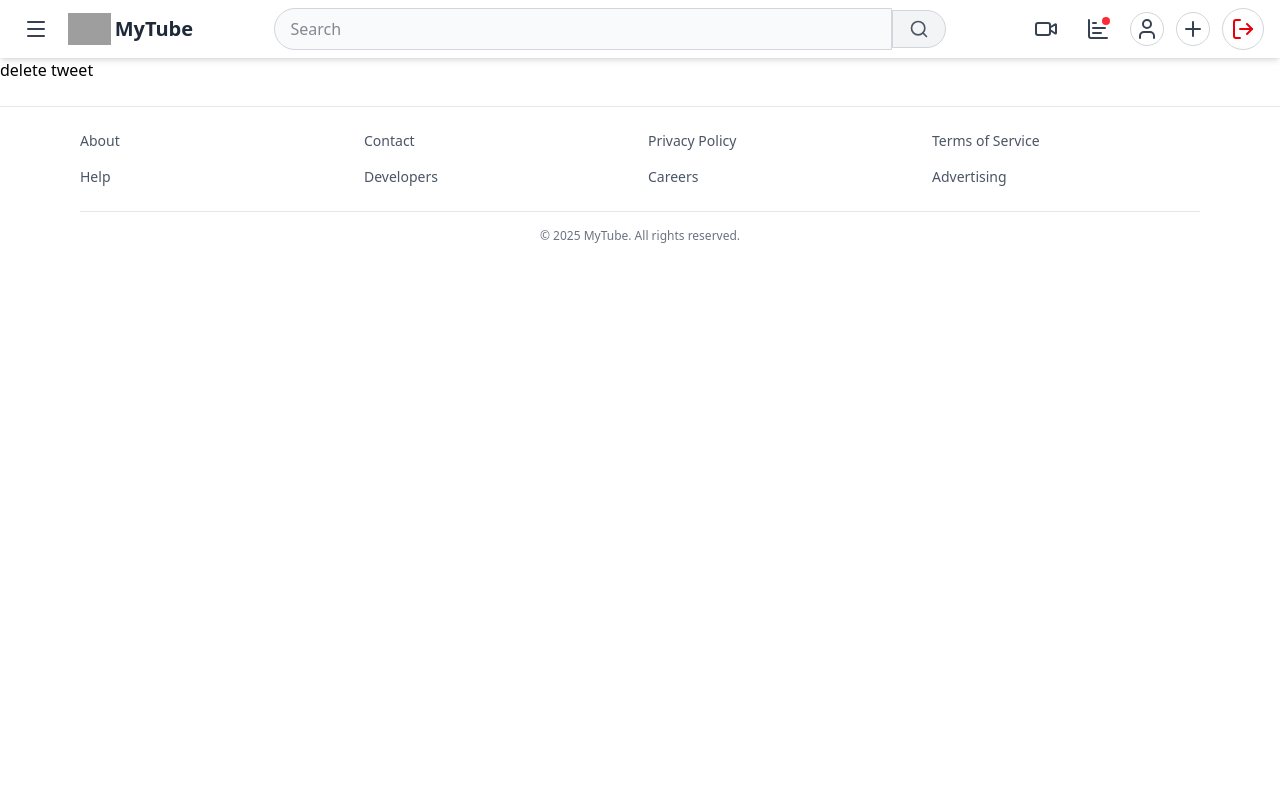
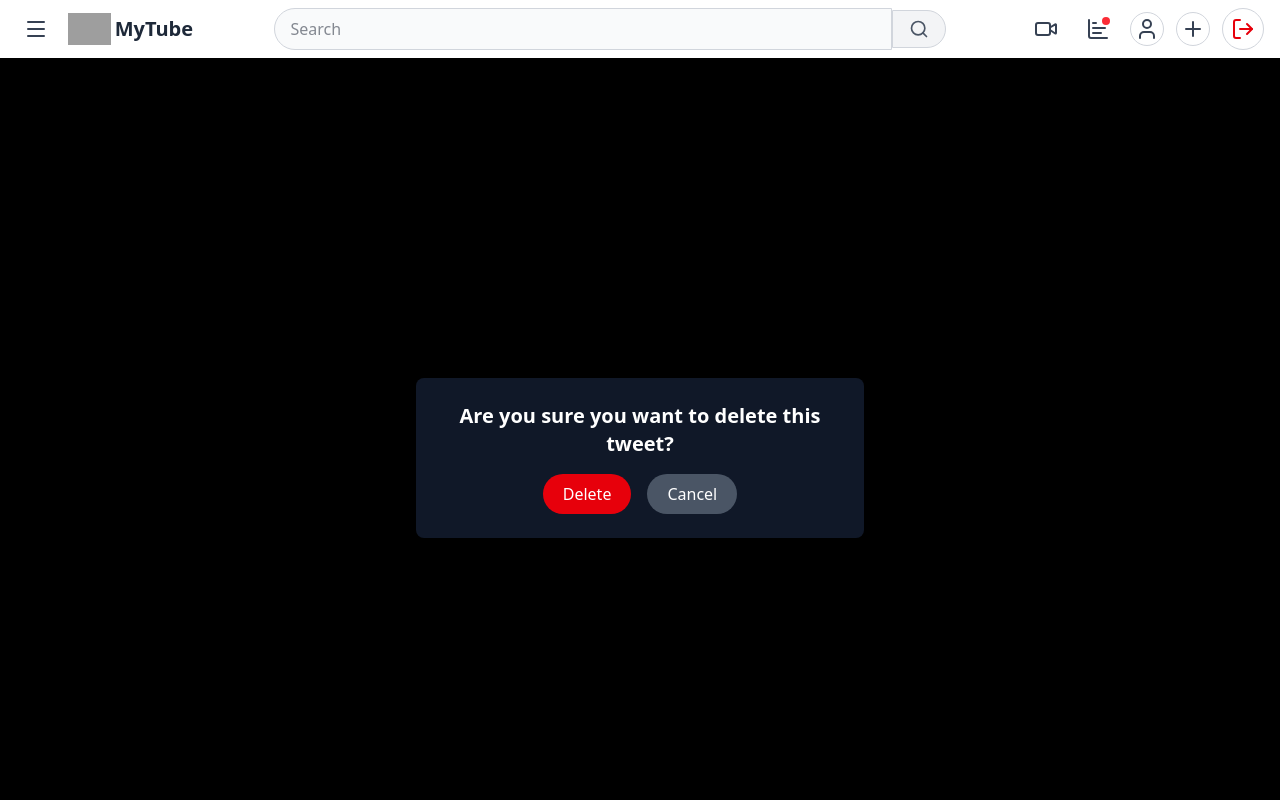
Before and after one commit to hemantrayte/0VideoApp-Backend, a React (Vite) app in the folder frontend/: page /tweets/delete/1 in a window 1280 px wide. Shown: the top 800 px of the page. Built offline with nearby package versions, Linux system fonts and the light colour scheme; grey boxes are pictures that could not be loaded.

Commit message:
todya first commit

```diff
--- a/frontend/src/pages/tweet/DeleteTweet.jsx
+++ b/frontend/src/pages/tweet/DeleteTweet.jsx
@@ -1,11 +1,65 @@
-import React from 'react'
+import React, { useState } from "react";
+import { useParams, useNavigate } from "react-router-dom";
+import api from "../../Api/api";
 
 const DeleteTweet = () => {
+  const { id } = useParams();
+  const navigate = useNavigate();
+  const [message, setMessage] = useState("");
+
+  const deleteTweet = async () => {
+    try {
+      const response = await api.delete(`/tweets/${id}`);
+      setMessage(response.data.message);
+      // Delay a little so user sees the message before navigation
+      setTimeout(() => {
+        navigate("/tweets");
+      }, 1000);
+    } catch (error) {
+      setMessage(
+        error.response?.data?.message || "Failed to delete the tweet"
+      );
+    }
+  };
+
   return (
-    <div>
-      <h1>delete tweet</h1>
+    <div className="min-h-screen bg-black text-white flex items-center justify-center px-4">
+      <div className="bg-gray-900 rounded-lg shadow-lg p-6 w-full max-w-md text-center">
+        <h1 className="text-xl font-semibold mb-4">
+          Are you sure you want to delete this tweet?
+        </h1>
+
+        {/* Error or success message */}
+        {message && (
+          <p
+            className={`mb-4 text-sm ${
+              message.toLowerCase().includes("delete") ||
+              message.toLowerCase().includes("success")
+                ? "text-green-400"
+                : "text-red-500"
+            }`}
+          >
+            {message}
+          </p>
+        )}
+
+        <div className="flex justify-center space-x-4">
+          <button
+            onClick={deleteTweet}
+            className="px-5 py-2 bg-red-600 hover:bg-red-700 rounded-full font-medium transition"
+          >
+            Delete
+          </button>
+          <button
+            onClick={() => navigate("/tweets")}
+            className="px-5 py-2 bg-gray-600 hover:bg-gray-700 rounded-full font-medium transition"
+          >
+            Cancel
+          </button>
+        </div>
+      </div>
     </div>
-  )
-}
+  );
+};
 
-export default DeleteTweet
+export default DeleteTweet;
--- a/frontend/src/pages/tweet/UpdateTweet.jsx
+++ b/frontend/src/pages/tweet/UpdateTweet.jsx
@@ -1,15 +1,65 @@
-import React from 'react'
+import React, { useState } from 'react'
+import { useNavigate, useParams } from 'react-router-dom';
+import api from '../../Api/api';
 
 const UpdateTweet = () => {
+  const { id } = useParams();
+  const [updateTweet, setUpdateTweet] = useState("");
+  const [message, setMessage] = useState("");
+  const navigate = useNavigate();
 
+  const handleSubmit = async (e) => {
+    e.preventDefault();
+    try {
+      const response = await api.patch(
+        `/tweets/${id}`,
+        { content: updateTweet },
+        { headers: { "Content-Type": "application/json" } }
+      );
 
-
+      setMessage(response.data.message);
+      navigate(`/tweets/${id}`);
+    } catch (error) {
+      setMessage(error.response?.data?.message || "Something went wrong");
+    }
+  };
 
   return (
-    <div>
-      <h1>update tweet</h1>
+    <div className="max-w-xl mx-auto bg-black text-white rounded-lg shadow-lg p-6 mt-10">
+      <h1 className="text-xl font-bold mb-4">Update Tweet</h1>
+
+      {/* Message (Success or Error) */}
+      {message && (
+        <p
+          className={`mb-4 text-sm font-medium ${
+            message.toLowerCase().includes("success")
+              ? "text-green-500"
+              : "text-red-500"
+          }`}
+        >
+          {message}
+        </p>
+      )}
+
+      <form onSubmit={handleSubmit} className="space-y-4">
+        <input
+          type="text"
+          value={updateTweet}
+          onChange={(e) => setUpdateTweet(e.target.value)}
+          placeholder="Update your tweet..."
+          className="w-full border border-gray-600 rounded-lg p-3 bg-gray-900 text-white placeholder-gray-400 focus:outline-none focus:ring-2 focus:ring-red-500"
+        />
+
+        <button
+          type="submit"
+          disabled={!updateTweet.trim()}
+          className="w-full bg-red-600 hover:bg-red-700 disabled:opacity-50 text-white px-4 py-2 rounded-lg font-semibold transition"
+        >
+          Update Tweet
+        </button>
+      </form>
     </div>
-  )
-}
+  );
+};
 
-export default UpdateTweet
+export default UpdateTweet;
```
